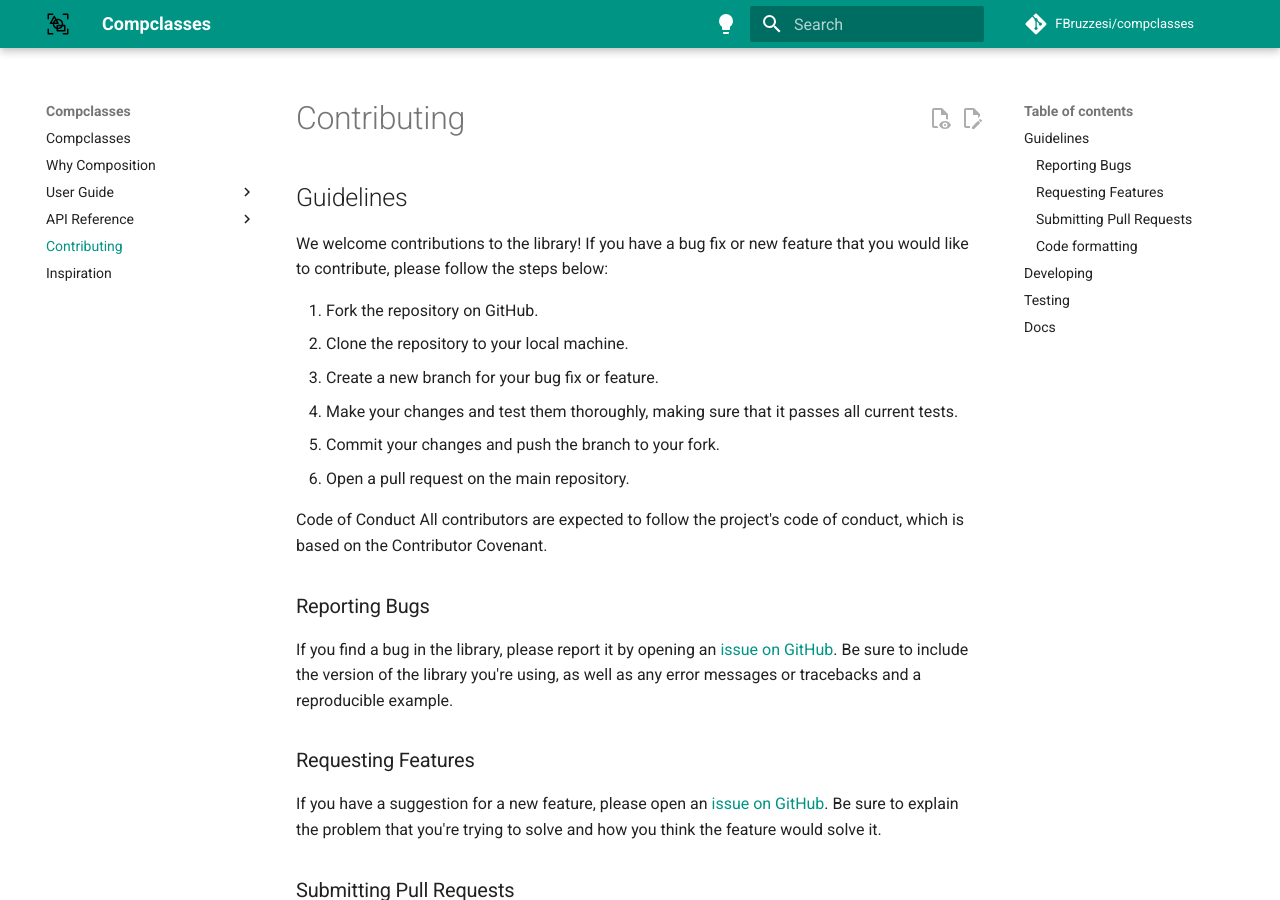
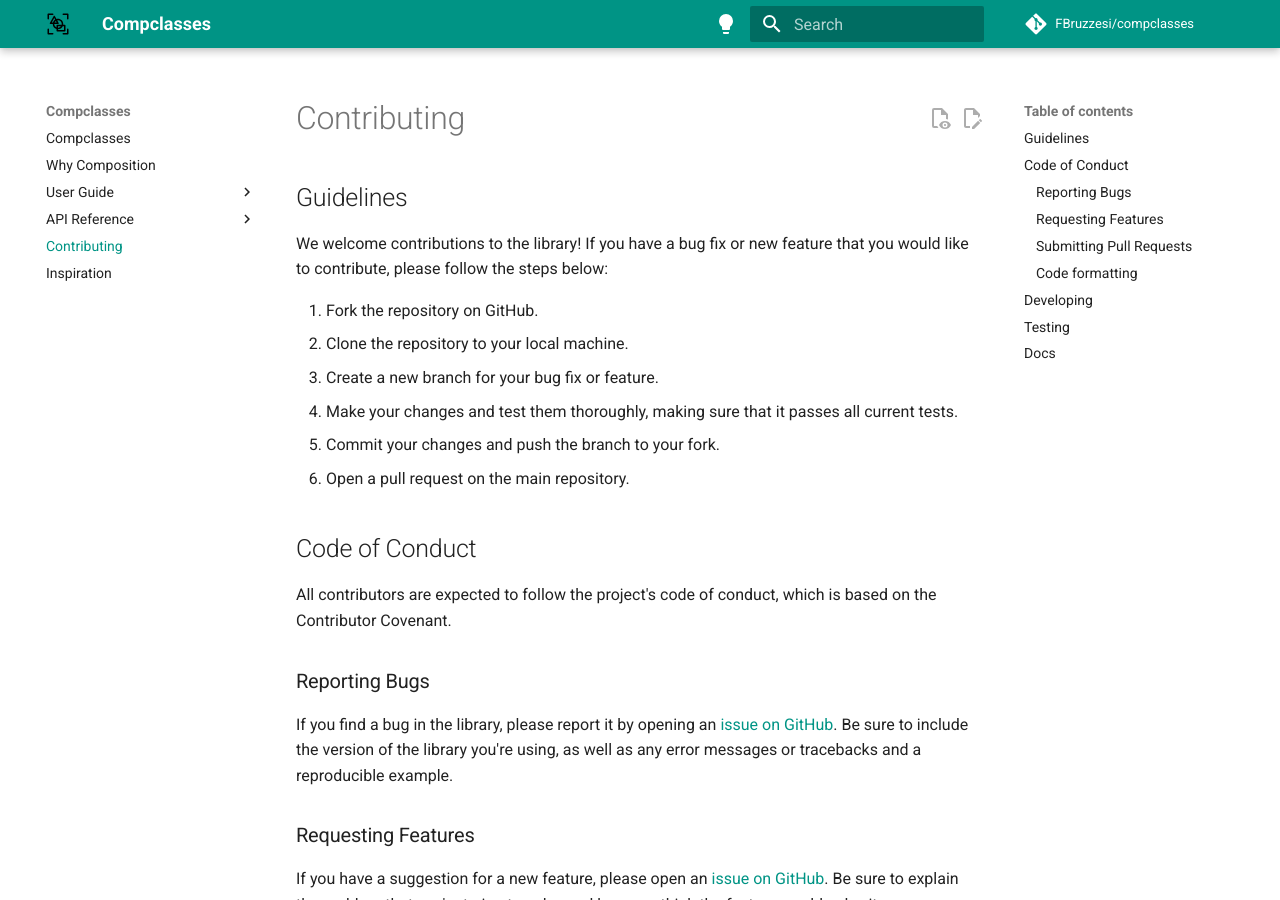
Before and after one commit to FBruzzesi/compclasses, an MkDocs documentation site: the page built from docs/contribute.md, in a window 1280 px wide and 900 px high. Built offline with MkDocs 1.6.1 and Material for MkDocs 9.7.7, drawn with Linux system fonts in a browser that asks for light colours; comment, search, counter and statistics services are not loaded.

```diff
--- a/docs/contribute.md
+++ b/docs/contribute.md
@@ -11,7 +11,8 @@ We welcome contributions to the library! If you have a bug fix or new feature th
 5. Commit your changes and push the branch to your fork.
 6. Open a pull request on the main repository.
 
-Code of Conduct
+## Code of Conduct
+
 All contributors are expected to follow the project's code of conduct, which is based on the Contributor Covenant.
 
 ### Reporting Bugs
```
Also changed, not shown: CONTRIBUTING.md (+1 -1 lines), 1 other file.
